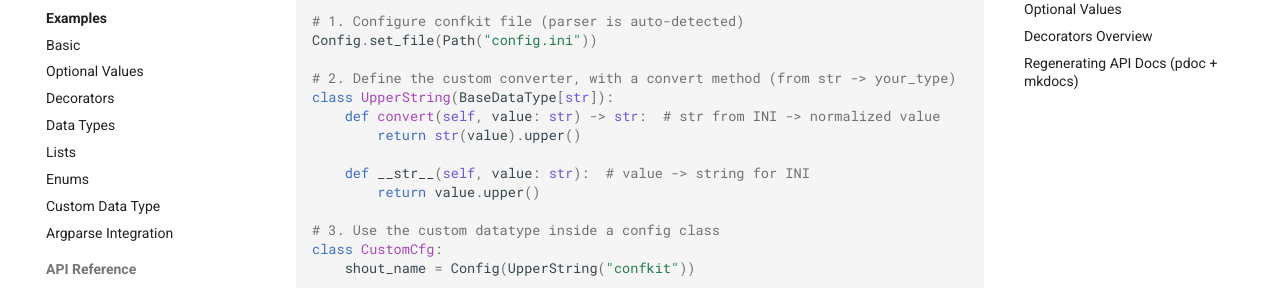
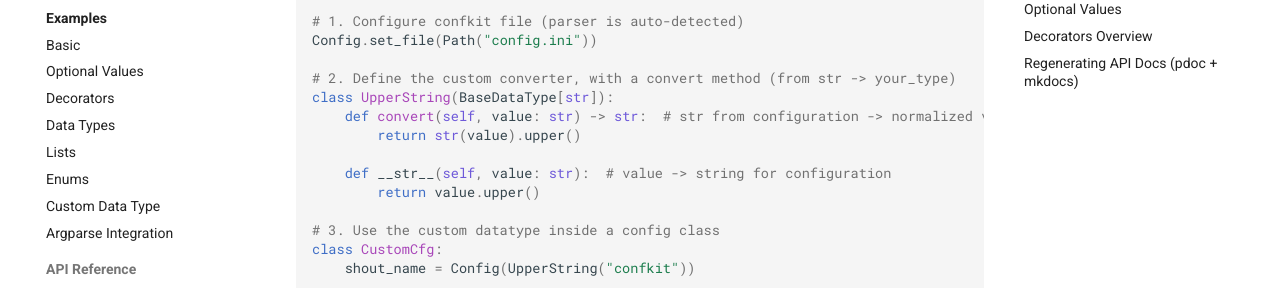
Before and after one commit to HEROgold/confkit, an MkDocs documentation site: the page built from docs/usage.md, in a window 1280 px wide and 900 px high, scrolled down 739 px. Shown: the part 153-441 px from the top of the window. Built offline with MkDocs 1.6.1 and Material for MkDocs 9.7.7, drawn with Linux system fonts in a browser that asks for light colours; comment, search, counter and statistics services are not loaded.

Commit message:
fix file mentions (#75)
Co-authored-by: HEROgold <m21345384+HEROgold@users.noreply.github.com>

```diff
--- a/docs/usage.md
+++ b/docs/usage.md
@@ -42,10 +42,10 @@ Config.set_file(Path("config.ini"))
 
 # 2. Define the custom converter, with a convert method (from str -> your_type)
 class UpperString(BaseDataType[str]):
-    def convert(self, value: str) -> str:  # str from INI -> normalized value
+    def convert(self, value: str) -> str:  # str from configuration -> normalized value
         return str(value).upper()
 
-    def __str__(self, value: str):  # value -> string for INI
+    def __str__(self, value: str):  # value -> string for configuration
         return value.upper()
 
 # 3. Use the custom datatype inside a config class
```
Also changed, not shown: README.md (+2 -2 lines), docs/examples/custom_data_type.md (+1 -1 lines), docs/reference/data_types.md (+2 -2 lines), 2 other files.
